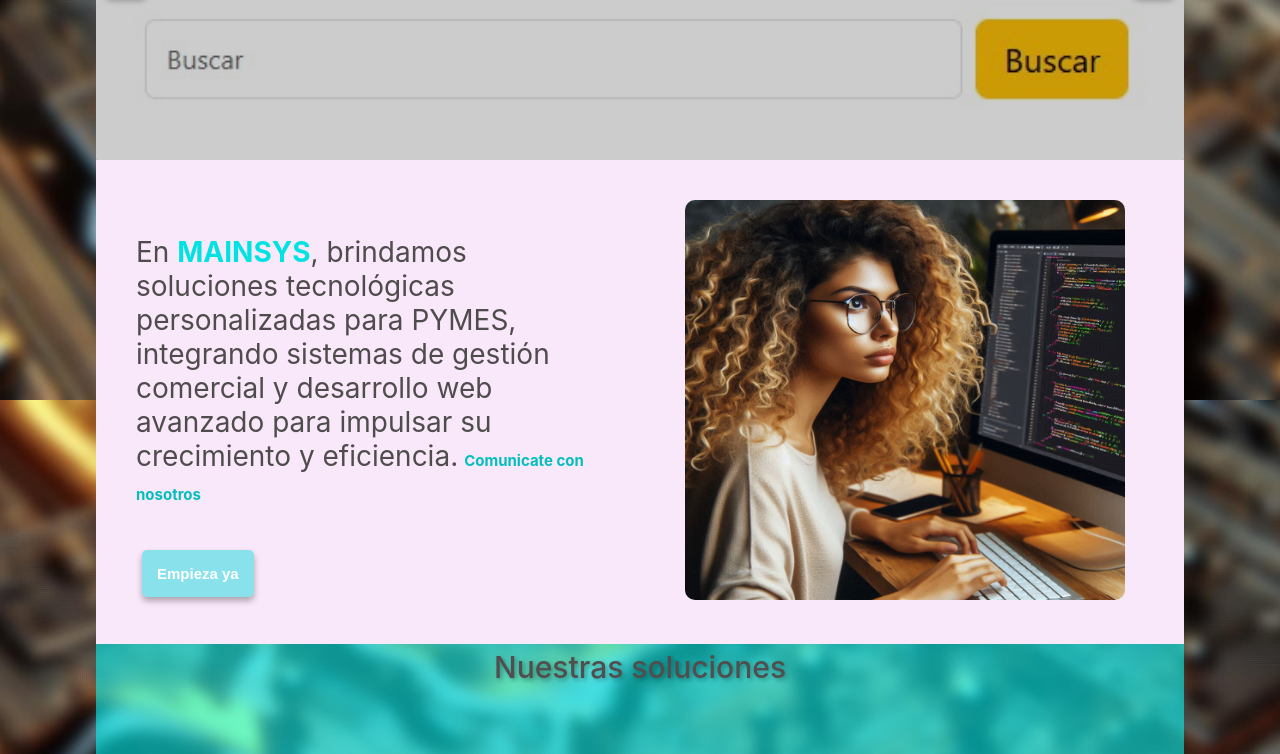
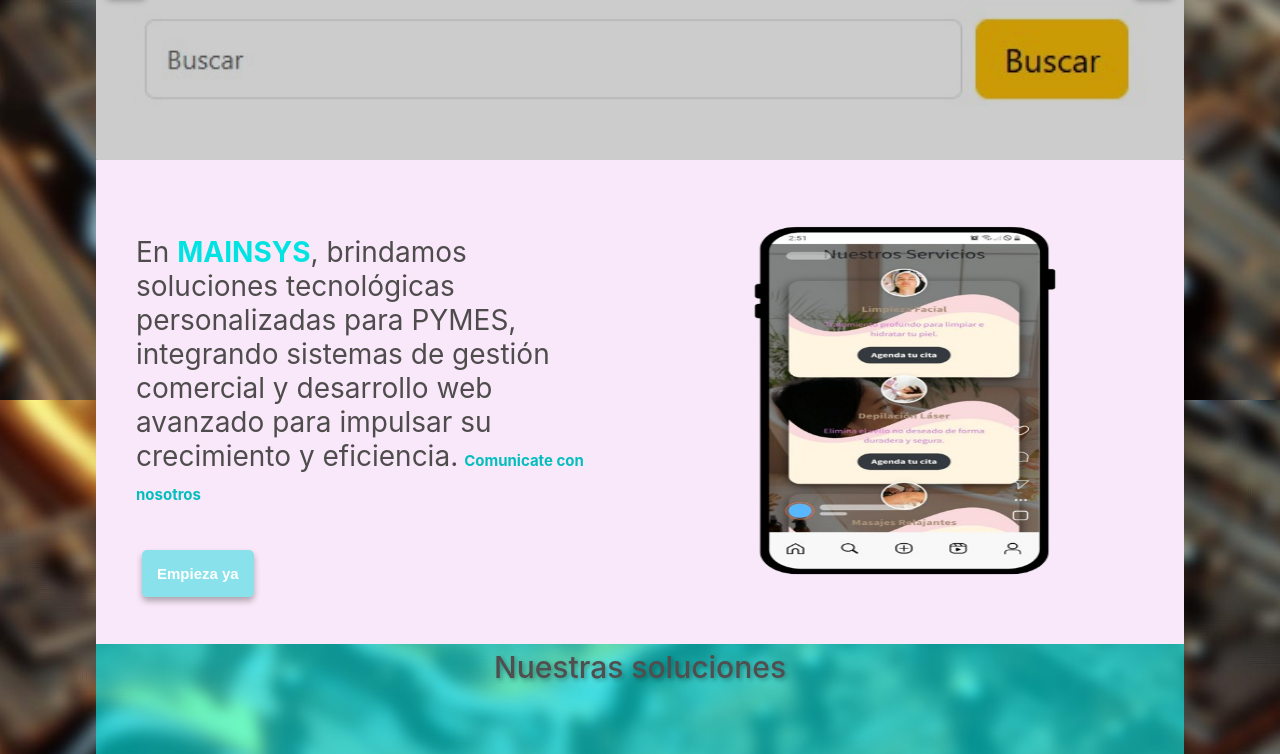
Before and after one commit to Lilisp16/portafolio-react, a React (Create React App) app: page /portafolio-react/inicio in a window 1280 px wide. Shown: the part 400-1154 px from the top of the page. Built offline with nearby package versions, Linux system fonts and the light colour scheme.

Commit message:
reemplazar img inicio

```diff
--- a/src/components/Inicio.js
+++ b/src/components/Inicio.js
@@ -42,7 +42,7 @@
       </div>
 
       <div className='freelancing'>
-      <img src={`${process.env.PUBLIC_URL}/images/portada.jpeg`} alt="Portada" />
+      <img src={`${process.env.PUBLIC_URL}/images/homre.png`} alt="Portada" />
     </div>
   </section>
 
```
Also changed, not shown: public/images/homre.png (added).
